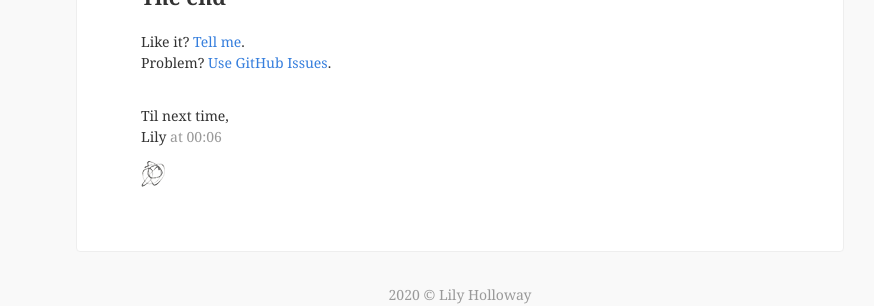
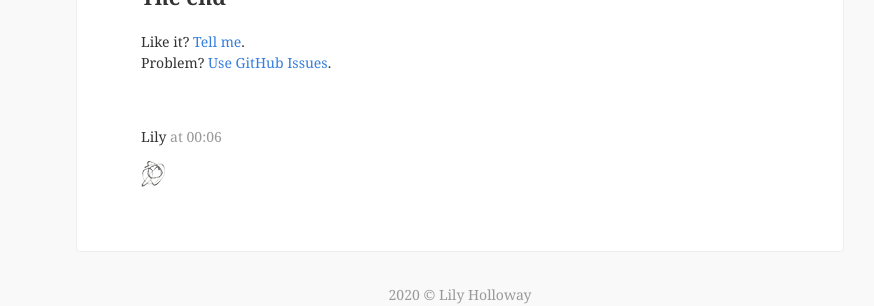
Before and after one commit to lilyholloway/lilyholloway.github.io, a Jekyll site: the page built from _posts/2017-03-12-scribble-the-jekyll-theme.md, in a window 1280 px wide. Shown: the part 1117-1423 px from the top of the page, without its empty margins (180-1054 px from the left). Built offline with Jekyll 4.4.1, drawn with Linux system fonts in a browser that asks for light colours; nearby versions of some CDN libraries.

Commit message:
Update signoff.html

```diff
--- a/_includes/signoff.html
+++ b/_includes/signoff.html
@@ -1,5 +1,5 @@
 <p class="mt4">
-  Til next time,<br>
+  <br>
   {{ site.signoff }}
   <span class="silver">{{ page.date | date: "at %H:%M" }}</span>
 </p>
```
